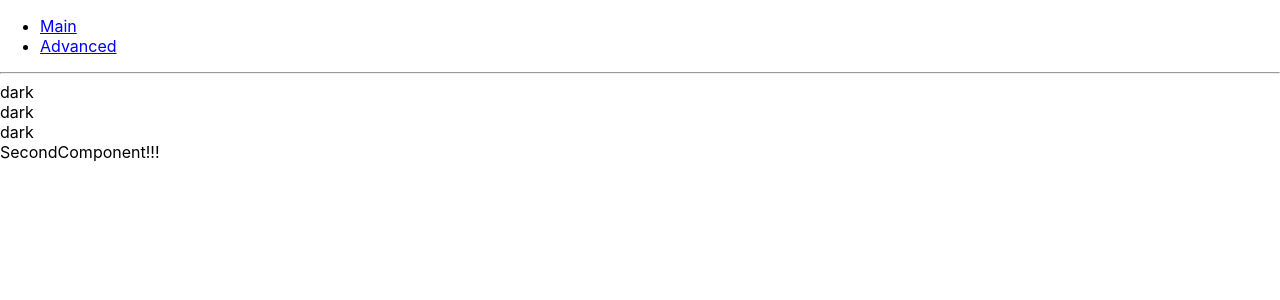
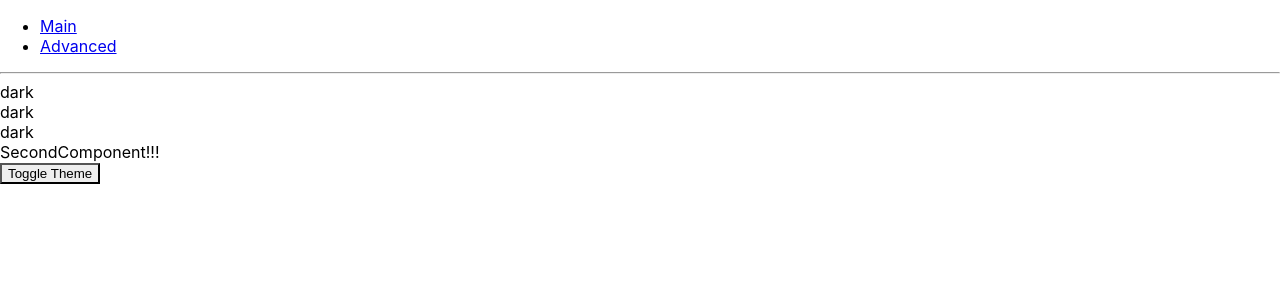
Before and after one commit to echo-fefe/play-react, a React (Create React App) app in the folder document-demo/: page /advanced in a window 1280 px wide. Shown: the top 300 px of the page. Built offline with nearby package versions, Linux system fonts and the light colour scheme.

Commit message:
feat: Dynamic Context

```diff
--- a/document-demo/src/modules/Advanced/index.js
+++ b/document-demo/src/modules/Advanced/index.js
@@ -12,8 +12,10 @@ import ErrorBoundary from './ErrorBoundary'
 
 // TODO fallback 属性接受任何在组件加载过程中你想展示的 React 元素
 
-const ThemeComponent = React.lazy(() => import('./ThemeComponent'))
+const ThemeComponent = React.lazy(() => import('./theme-context-demo/ThemeComponent'))
 const MyComponent = React.lazy(() => import('./MyComponent'))
+const ThemeApp = React.lazy(() => import('./theme-context-demo/App'))
+
 
 // 如果模块加载失败（如网络问题），它会触发一个错误。
 // 你可以通过异常捕获边界（Error boundaries）技术来处理这些情况，以显示良好的用户体验并管理恢复事宜
@@ -23,6 +25,7 @@ const Advanced = () => (
       <section>
         <ThemeComponent />
         <MyComponent />
+        <ThemeApp />
       </section>
     </Suspense>
   </ErrorBoundary>
--- /dev/null
+++ b/document-demo/src/modules/Advanced/theme-context-demo/App.js
@@ -0,0 +1,36 @@
+import React, { Component } from 'react'
+import { ThemeContext, themes } from './ThemeContext'
+import ThemeTogglerButton from './ThemeTogglerButton'
+
+export default class App extends Component {
+  constructor(props) {
+    super(props)
+
+    this.toggleTheme = () => {
+      this.setState(state => ({
+        theme: state.theme === themes.dark ? themes.light : themes.dark
+      }))
+    }
+
+    // State 也包含了更新函数，因此它会被传递进 context provider
+    this.state = {
+      theme: themes.light,
+      toggleTheme: this.toggleTheme
+    }
+  }
+  render() {
+    return (
+      <ThemeContext.Provider value={this.state}>
+        <Content />
+      </ThemeContext.Provider>
+    )
+  }
+}
+
+function Content() {
+  return (
+    <div>
+      <ThemeTogglerButton />
+    </div>
+  )
+}
--- a/document-demo/src/modules/Advanced/ThemeComponent.js
+++ b/document-demo/src/modules/Advanced/theme-context-demo/ThemeComponent.js
@@ -73,14 +73,14 @@ class ThemeButton1 extends React.Component {
 // TODO 方式二：class外，可以 Class.contextType
 class ThemeButton2 extends React.Component {
   componentDidMount() {
-    let value = this.context
+    // let value = this.context
     // 在组件挂载完成后，使用 MyContext 组件的值来执行一些有副作用的操作
   }
   componentDidUpdate(prevProps, prevState) {
-    let value = this.context
+    // let value = this.context
   }
   componentWillUnmount() {
-    let value = this.context
+    // let value = this.context
   }
   render() {
     let value = this.context
--- /dev/null
+++ b/document-demo/src/modules/Advanced/theme-context-demo/ThemeContext.js
@@ -0,0 +1,20 @@
+import React from 'react'
+
+export const themes = {
+  light: {
+    foreground: '#000000',
+    background: '#eeeeee',
+  },
+  dark: {
+    foreground: '#ffffff',
+    background: '#222222',
+  }
+}
+
+// 确保传递给 createContext 的默认值数据结构是调用的组件（consumers）所能匹配的！
+export const ThemeContext = React.createContext({
+  theme: themes.dark,
+  // TODO 从一个在组件树中嵌套很深的组件中更新 context 是很有必要的
+  // 在这种场景下，你可以通过 context 传递一个 函数，使得 consumers 组件更新 context
+  toggleTheme: () => {}
+})
--- /dev/null
+++ b/document-demo/src/modules/Advanced/theme-context-demo/ThemeTogglerButton.js
@@ -0,0 +1,15 @@
+import React from 'react'
+import { ThemeContext } from './ThemeContext'
+
+export default function ThemeTogglerButton() {
+  // Theme Toggler 按钮不仅仅只获取 theme 值，它也从 context 中获取到一个 toggleTheme 函数
+  return (
+    <ThemeContext.Consumer>
+      {({theme, toggleTheme}) => (
+        <button onClick={toggleTheme} style={{backgroundColor: theme.background}}>
+          Toggle Theme
+        </button>
+      )}
+    </ThemeContext.Consumer>
+  )
+}
--- a/document-demo/src/modules/Main/CustomTextInput.js
+++ /dev/null
@@ -1,4 +0,0 @@
-/**
- * 无
- */
-import React from 'react';
```
Also changed, not shown: document-demo/src/modules/Advanced/DynamicTheme.js (deleted).
